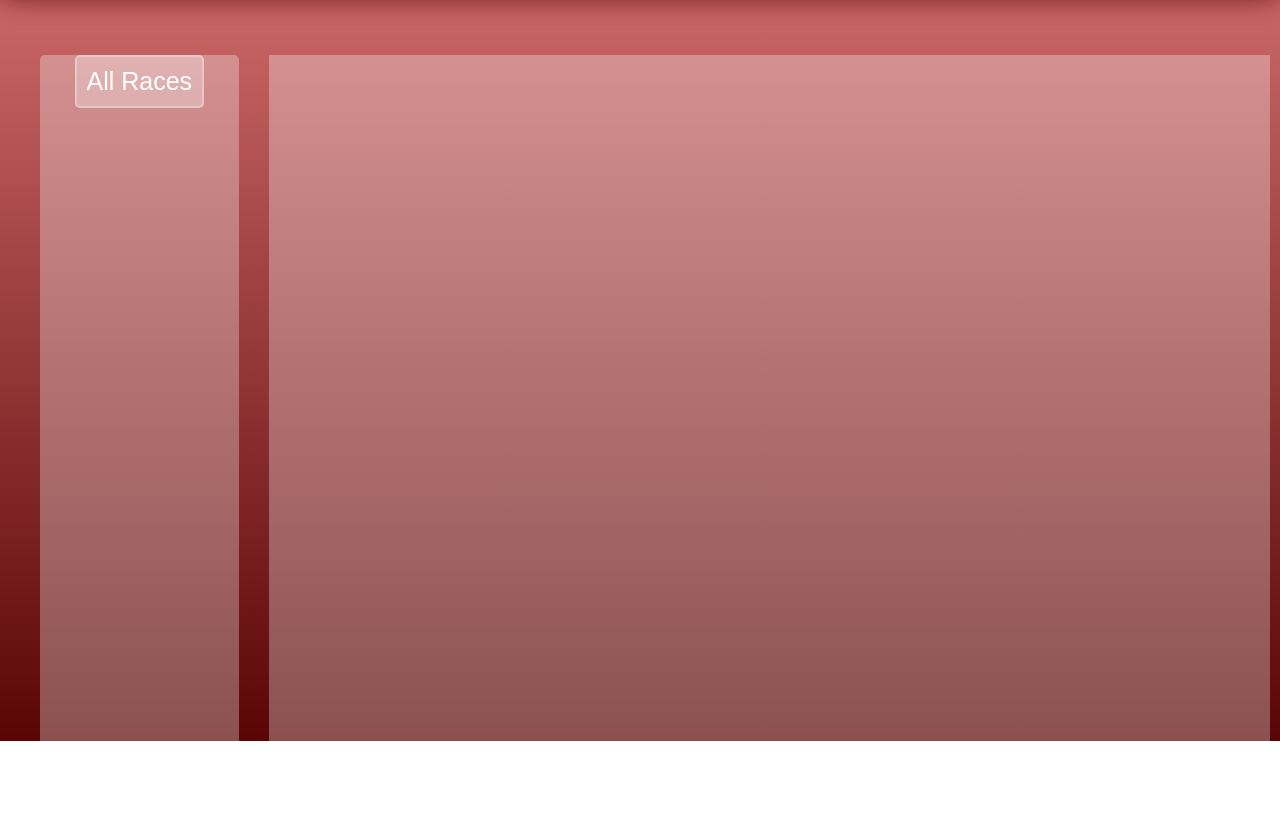
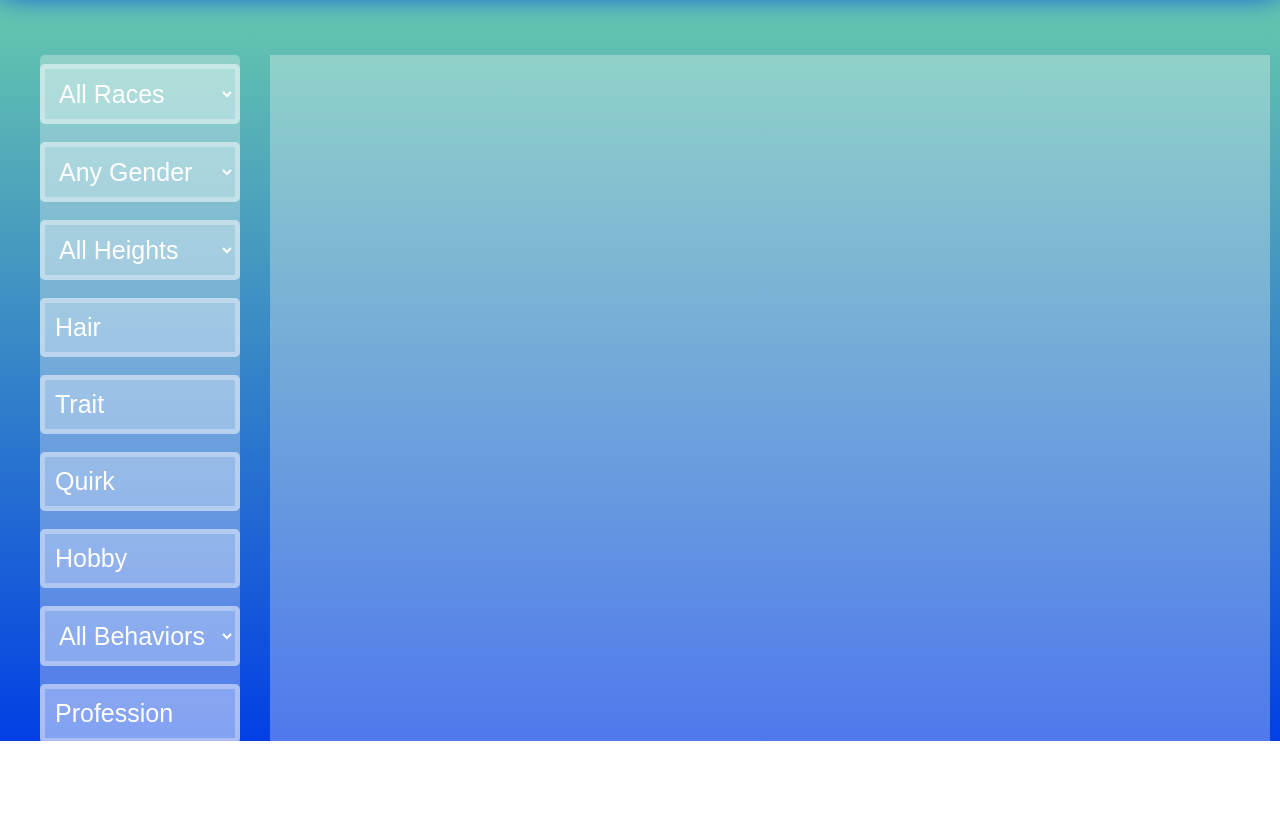
Before and after one commit to ceciliac02/DND_Random_NPCv3, a React app: page / in a window 1280 px wide. Shown: the part 59-874 px from the top of the page. Built offline with nearby package versions, Linux system fonts and the light colour scheme.

Commit message:
Finished mockup of labels

```diff
--- a/src/Code/Dropdown.js
+++ b/src/Code/Dropdown.js
@@ -1,39 +1,48 @@
 import React from 'react';
 import Data from '../races.json';
 
-const dropdownOptions = () => {
+const raceList = () => {
     const data = Data;
-    const length = data.map((num) => <li className="options">{num.name}</li>);
-    return length;
+    const races = data.map((num) => num);
 
+    const list = races.map((name) => <option key={name.id} id={name.id} className="options" onClick={() => {document.getElementById(name.id).classList.toggle("race-active")}}>{name.name}</option>);
+    return list;
 }
 
-function toggleList () {
-    let classPromise = new Promise((resolve, reject) => {
-        const list = document.querySelectorAll(".options");
-        if (list.length > 0) {
-            resolve('Success')
-        }
-        else {
-            reject('Fail')
-        }
-    })
-    classPromise.then((message) => {
-        console.log(document.querySelectorAll(".options"))
-    }).catch((message) => {
-        console.log("oops")
-    })
+const genderList = () => {
+    const genders = ["Any Gender", "Female", "Male", "Nonbinary"];
+    const list = genders.map((gender) => <option className="options">{gender}</option>);
+    return list;
 }
 
+const heightList = () => {
+    const heights = ["All Heights", "Tall", "Average", "Short"];
+    const list = heights.map((height) => <option className="options">{height}</option>);
+    return list;
+}
+
+const behaviorList = () => {
+    const behaviors = ["All Behaviors", "Friendly", "Hostile", "Apathetic"];
+    const list = behaviors.map((beh) => <option className="options">{beh}</option>);
+    return list;
+}
 
 function Menu () {
+
+
+
+
     return (
         <div className="labelContainer">
-            <ul>
-                <li className="default" onClick={() => {document.getElementById("list").classList.toggle("active")}}>All Races</li>
-                <div id="list">{dropdownOptions()}</div>
-
-            </ul>
+            <select id="selectedRace" className="category">{raceList()}</select>
+            <select id="selectedGender" className="category">{genderList()}</select>
+            <select id="selectedHeight" className="category">{heightList()}</select>
+            <div id="hair" className="category">Hair</div>
+            <div id="trait" className="category">Trait</div>
+            <div id="quirk" className="category">Quirk</div>
+            <div id="hobby" className="category">Hobby</div>
+            <select id="behavior" className="category">{behaviorList()}</select>
+            <div id="profession" className="category">Profession</div>
         </div>
     )
 }
--- a/src/races.json
+++ b/src/races.json
@@ -1,181 +1,185 @@
 [
     {
         "id": 0,
+        "name": "All Races"
+    },
+    {
+        "id": 1,
         "name": "Aarakocra",
         "hair": null
     },
     {
-        "id": 1,
+        "id": 2,
         "name": "Aasimar",
         "hair": true
     },
     {
-        "id": 2,
+        "id": 3,
         "name": "Bugbear",
         "hair": false
     },
     {
-        "id": 3,
+        "id": 4,
         "name": "Centaur",
         "hair": true
     },
     {
-        "id": 4,
+        "id": 5,
         "name": "Changeling",
         "hair": true
     },
     {
-        "id": 5,
+        "id": 6,
         "name": "Dragonborn",
         "hair": false
     },
     {
-        "id": 6,
+        "id": 7,
         "name": "Dwarf",
         "hair": true
     },
     {
-        "id": 7,
+        "id": 8,
         "name": "Elf",
         "hair": true
     },
     {
-        "id": 8,
+        "id": 9,
         "name": "Firbolg",
         "hair": true
     },
     {
-        "id": 9,
+        "id": 10,
         "name": "Genasi",
         "hair": true
     },
     {
-        "id": 10,
+        "id": 11,
         "name": "Gith",
         "hair": true
     },
     {
-        "id": 11,
+        "id": 12,
         "name": "Gnome",
         "hair": true
     },
     {
-        "id": 12,
+        "id": 13,
         "name": "Goblin",
         "hair": false
     },
     {
-        "id": 13,
+        "id": 14,
         "name": "Goliath",
         "hair": true
     },
     {
-        "id": 14,
+        "id": 15,
         "name": "Half-Elf",
         "hair": true
     },
     {
-        "id": 15,
+        "id": 16,
         "name": "Half-Orc",
         "hair": true
     },
     {
-        "id": 15,
+        "id": 17,
         "name": "Halfling",
         "hair": true
     },
     {
-        "id": 16,
+        "id": 18,
         "name": "Hobgoblin",
         "hair": true
     },
     {
-        "id": 17,
+        "id": 19,
         "name": "Human",
         "hair": true
     },
     {
-        "id": 18,
+        "id": 20,
         "name": "Kalashtar",
         "hair": true
     },
     {
-        "id": 19,
+        "id": 21,
         "name": "Kenku",
         "hair": false
     },
     {
-        "id": 20,
+        "id": 22,
         "name": "Kobold",
         "hair": false
     },
     {
-        "id": 21,
+        "id": 23,
         "name": "Leonin",
         "hair": false
     },
     {
-        "id": 22,
+        "id": 24,
         "name": "Lizardfolk",
         "hair": false
     },
     {
-        "id": 23,
+        "id": 25,
         "name": "Loxodon",
         "hair": false
     },
     {
-        "id": 24,
+        "id": 26,
         "name": "Minotaur",
         "hair": false
     },
     {
-        "id": 25,
+        "id": 27,
         "name": "Orc",
         "hair": true
     },
     {
-        "id": 26,
+        "id": 28,
         "name": "Satyr",
         "hair": true
     },
     {
-        "id": 27,
+        "id": 29,
         "name": "Shifter",
         "hair": true
     },
     {
-        "id": 28,
+        "id": 30,
         "name": "Tabaxi",
         "hair": false
     },
     {
-        "id": 29,
+        "id": 31,
         "name": "Tiefling",
         "hair":true
     },
     {
-        "id": 30,
+        "id": 32,
         "name": "Triton",
         "hair": true
     },
     {
-        "id": 31,
+        "id": 33,
         "name": "Vedalken",
         "hair": false
     },
     {
-        "id": 32,
+        "id": 34,
         "name": "Verdan",
         "hair": true
     },
     {
-        "id": 33,
+        "id": 35,
         "name": "Warforged",
         "hair": false
     },
     {
-        "id": 34,
+        "id": 36,
         "name": "Yuan-Ti",
         "hair": true
     }
--- a/src/style.scss
+++ b/src/style.scss
@@ -1,6 +1,6 @@
 $containerColor: rgba(255, 255, 255, 0.3);
-$colorOne: rgb(211, 110, 110);
-$colorTwo: rgb(90, 5, 5);
+$colorOne: rgb(110, 211, 169);
+$colorTwo: rgb(3, 63, 228);
 $containerShadow: 0px 0px 30px $colorTwo;
 
 * {
@@ -34,27 +34,26 @@ $containerShadow: 0px 0px 30px $colorTwo;
                 border-radius: 5px;
                     .labelContainer {
                         display: flex;
-                        justify-content: center;
-
-                        overflow-y: auto;
-                        height: 300px;
-                        .default {
+                        flex-direction: column;
+                        .category {
                             display: flex;
+                            width: 200px;
                             font-size: 25px;
                             padding: 10px;
+                            margin: 9px 0px;
                             background-color: $containerColor;
                             border-radius: 5px;
-                            border: 2px solid $containerColor;
+                            border: 5px solid $containerColor;
+                            .options {
+                                font-size: 20px;
+                                background-color: $colorOne;
+                            }
                         }
-                        #list{
-                            display: none;
-                            background-color: $colorOne;
+                        #quirk, #hair, #hobby, #trait, #profession {
+                            width: 170px;
                         }
-                        #list.active {
-                            display: block;
-                            list-style: none;
-                            scroll-padding: 0px;
-                        }
+
+
                     }
 
             }
```
Also changed, not shown: src/style.css, 1 other file.
